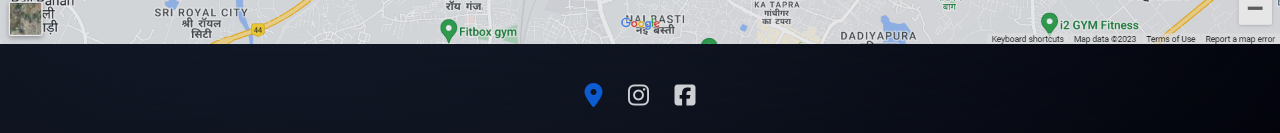
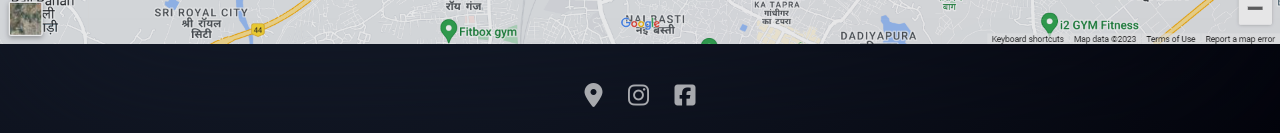
Before and after one commit to abhinavrathore25/fitAndLife, a React (Create React App) app in the folder client/: page / in a window 1280 px wide. Shown: the part 2185-2318 px from the top of the page. Built offline with nearby package versions, Linux system fonts and the light colour scheme.

Commit message:
css change

```diff
--- a/client/public/styles.css
+++ b/client/public/styles.css
@@ -9,7 +9,7 @@ html {
 }
 
 body {
-    color: #CFD0D2;
+    color: #CFD0D2 !important;
     height: 100%;
     width: 100vw;
     max-width: 100%;
@@ -32,7 +32,7 @@ body::-webkit-scrollbar, .image-container::-webkit-scrollbar {
     /* background-image: linear-gradient(to bottom, rgb(58,18,90, 0.5), #000000); */
     /* background-image: linear-gradient(to bottom, #3A125A, #000000); */
     backdrop-filter: blur(100px);
-    color: #fff;
+    /* color: #fff; */
 }
 
 #header {
--- a/client/src/Components/App.js
+++ b/client/src/Components/App.js
@@ -85,7 +85,7 @@ function App() {
         </div>
         <a href={MAP_ADDRESS} target='_blank' rel='noreferrer'><img src={map} className='map' alt='map' /></a>
         <p>
-          <a href={MAP_ADDRESS} target='_blank' rel='noreferrer'><i className="fa-solid fa-location-dot"></i></a>
+          <i className="fa-solid fa-location-dot"></i>
           <i className="fa-brands fa-instagram"></i>
           <i className="fa-brands fa-square-facebook"></i>
         </p>
```
